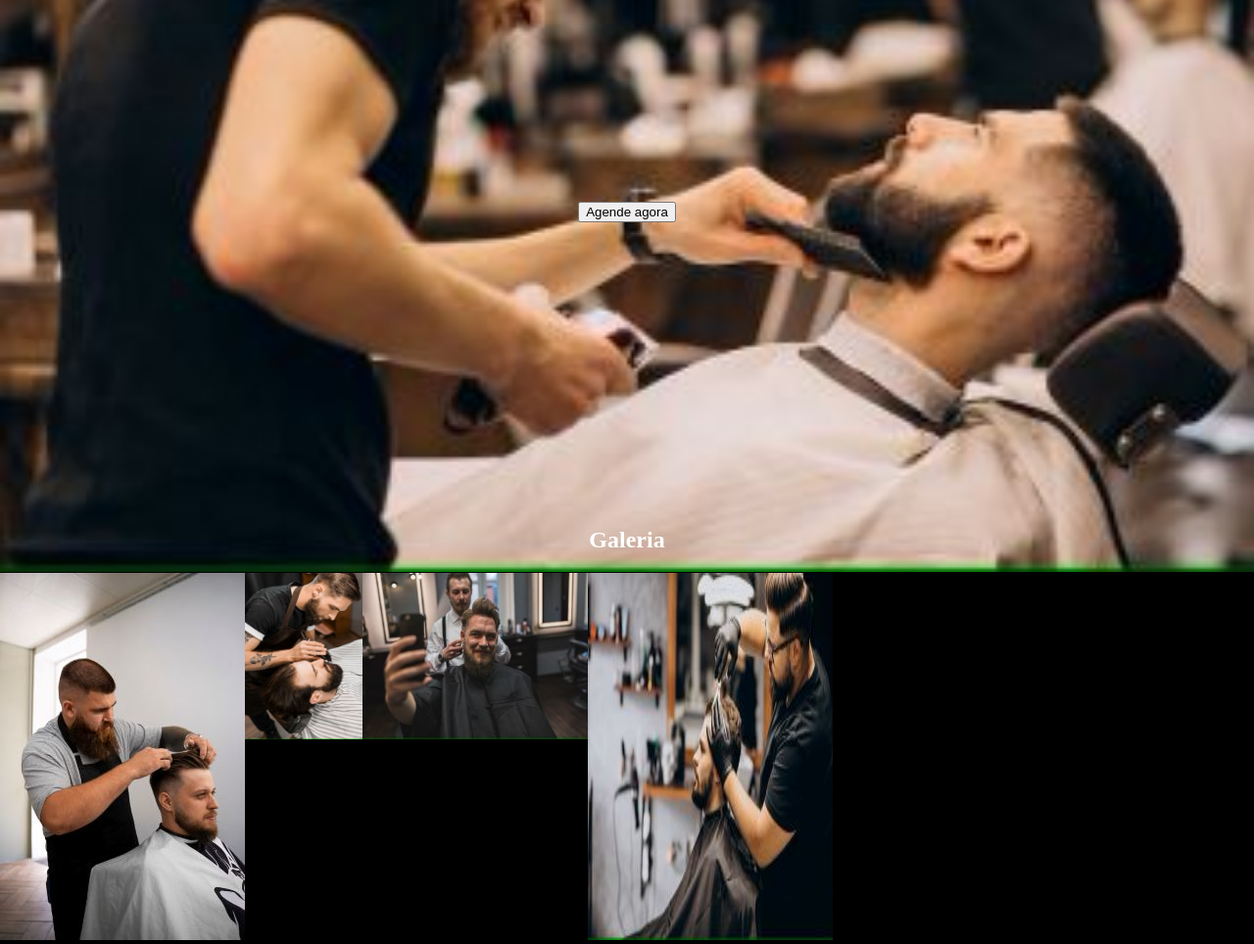
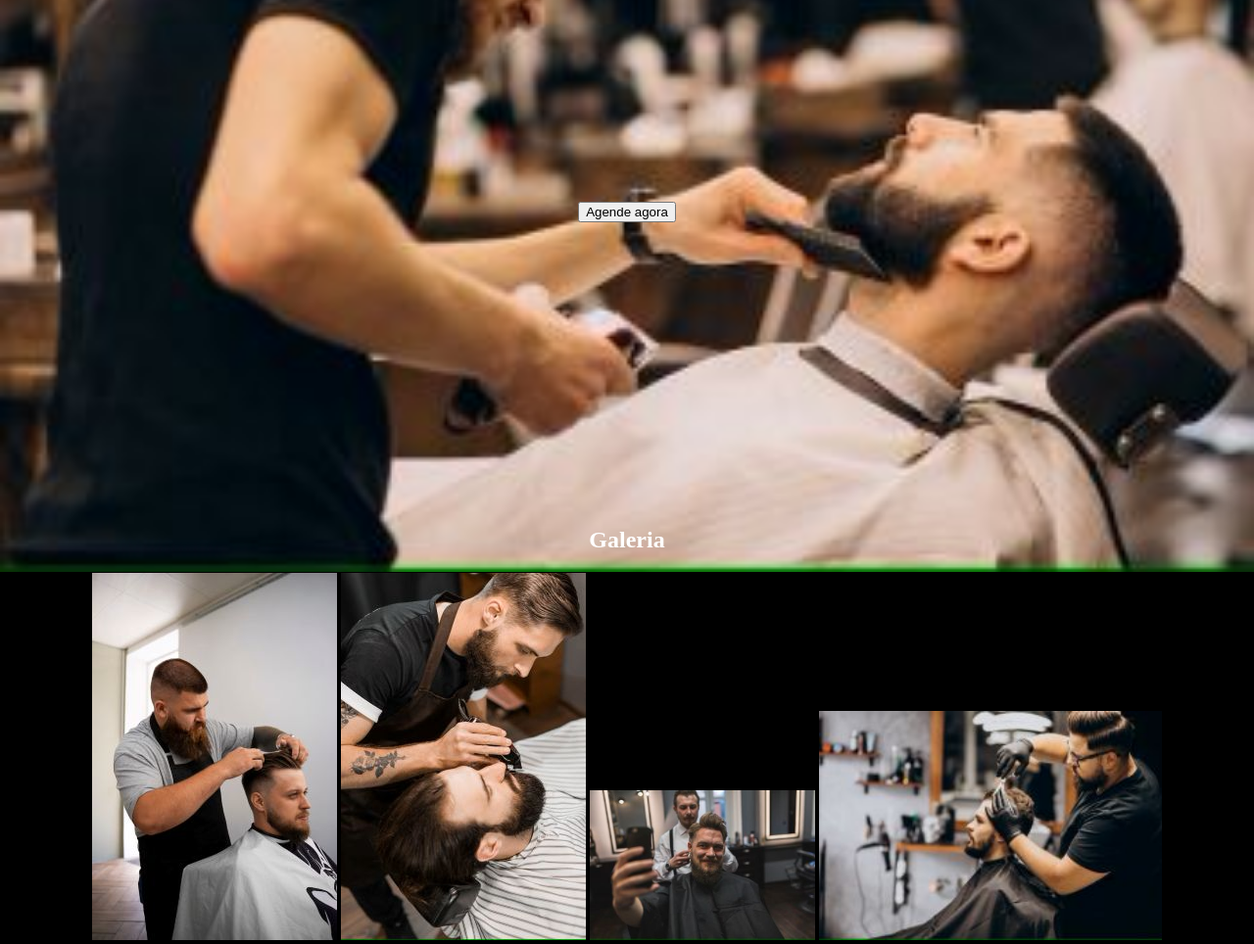
Before and after one commit to Ruan6400/hbtbarbearia, a plain HTML site: page index.html in a window 1280 px wide. Shown: the part 268-1232 px from the top of the page at 98% size. Drawn offline with Linux system fonts and the light colour scheme.

Commit message:
Limpando código

```diff
--- a/css/style.css
+++ b/css/style.css
@@ -54,9 +54,3 @@ main{
 main>button{
     margin-top: 200px;
 }
-
-
-body>section:has(>img){
-    display: flex;
-    flex-wrap: wrap;
-}
--- a/index.html
+++ b/index.html
@@ -5,6 +5,7 @@
     <meta name="viewport" content="width=device-width, initial-scale=1.0, shrink-to-fit=no">
     <title>HBT Barbearia</title>
     <link href="css/style.css" rel="stylesheet">
+
 </head>
 <body>
     <header>
@@ -28,11 +29,11 @@
     </main>
 
     <h2>Galeria</h2>
-    <section>
-        <img src="img/galery/b1.jpg" alt="Imagem 1" width="250">
-        <img src="img/galery/b2.jpg" alt="Imagem 1" width="120" height="170">
-        <img src="img/galery/b3.jpg" alt="Imagem 1" width="230" height="170">
-        <img src="img/galery/b4.jpg" alt="Imagem 1">
+    <section id="grid">
+        <img src="img/galery/b1.jpg" alt="Imagem 1">
+        <img src="img/galery/b2.jpg" alt="Imagem 1">
+        <img src="img/galery/b3.jpg" alt="Imagem 1" width="230">
+        <img src="img/galery/b4.jpg" alt="Imagem 1" width="350">
     </section>
 </body>
 </html>
```
Also changed, not shown: js/script.js (added).
